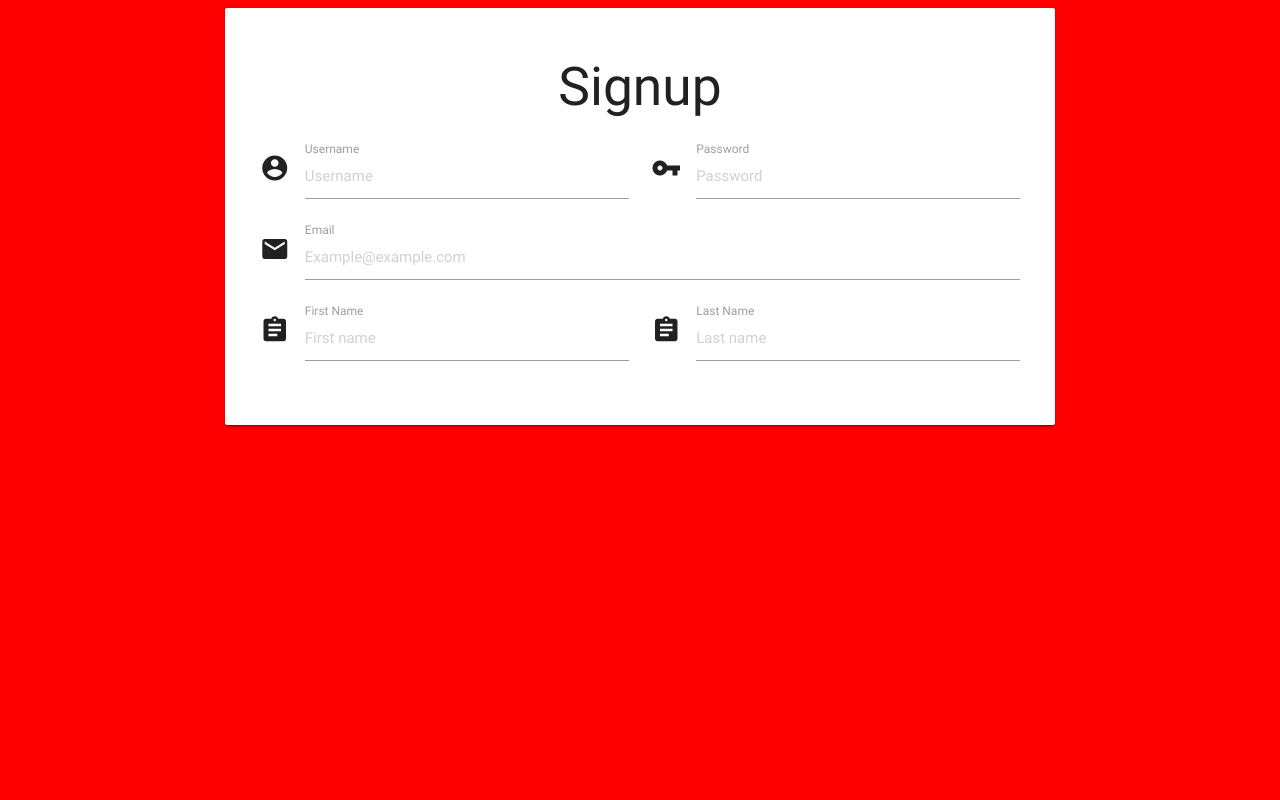
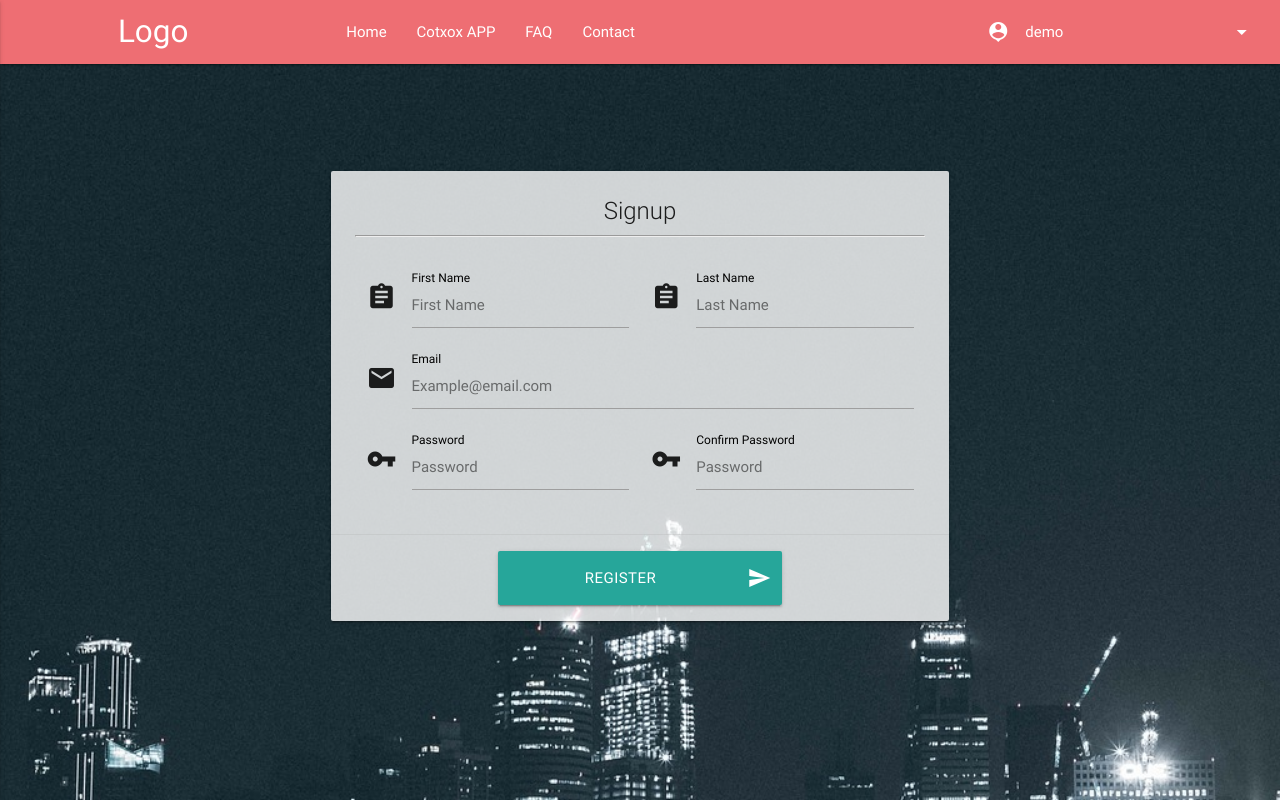
Before and after one commit to guilleCM/Cotxox_app, a Flask app: template templates/signup.html in a window 1280 px wide. Run offline with Flask 2, Linux system fonts and the light colour scheme; the template is opened without the code that fills it: values that come from a table or form of the project are taken from there, others are empty; a user stored in the database is signed in; some libraries are stand-ins or nearby versions.

Commit message:
alpha v.0.6

```diff
--- a/forms.py
+++ b/forms.py
@@ -9,6 +9,7 @@ class LoginForm(FlaskForm):
 class SignupForm(FlaskForm):
 	username = StringField('username')
 	password = PasswordField('password')
+	repeatPassword = PasswordField('repeatpassword')
 	email = StringField('email')
 	firstName = StringField('firstName')
 	lastName = StringField('lastName')
--- a/templates/base.html
+++ /dev/null
@@ -1,22 +0,0 @@
-<!DOCTYPE html>
-<html lang="en">
-
-<head>
-	<link type="text/css" rel="stylesheet" href="../static/css/materialize.min.css"  media="screen,projection"/>
-	<!-- <link type="text/css" rel="stylesheet" href="../static/css/custom.css"  media="screen,projection"/> -->
-	<link href="https://fonts.googleapis.com/icon?family=Material+Icons" rel="stylesheet">
-</head>
-
-<body>
-	{% block content %}{% endblock %}
-	<!--Import jQuery before materialize.js-->
-	<script type="text/javascript" src="https://code.jquery.com/jquery-2.1.1.min.js"></script>
-	<script type="text/javascript" src="../static/js/materialize.min.js"></script>
-	<!-- custom script -->
-	<script>
-		$('.cross-button').click(function() {
-			$('.flash-alerts').fadeOut("slow", function() {
-			});
-		});
-	</script>
-</body>
--- /dev/null
+++ b/templates/horizontal/base.html
@@ -0,0 +1,68 @@
+<!DOCTYPE html>
+<html lang="en">
+
+<head>
+	<link type="text/css" rel="stylesheet" href="../static/css/materialize.min.css"  media="screen,projection"/>
+	<!-- <link type="text/css" rel="stylesheet" href="../static/css/custom.css"  media="screen,projection"/> -->
+	<link href="https://fonts.googleapis.com/icon?family=Material+Icons" rel="stylesheet">
+</head>
+
+<body>
+	<nav>
+	<style>
+		#profile {
+			margin-top: 65px;
+		}
+		.badge {
+			border-radius: 5px;
+		}
+
+	</style>
+		<ul id="profile" class="dropdown-content" style="width:auto !important;">
+			<li><a href="#!">Profile</a></li>
+			<li><a href="#!">Messages <span class="new badge" data-badge-caption="">5</span></a></li>
+			<li class="divider"></li>
+			<li><a href="#!">Logout</a></li>
+		</ul>
+		<div class="nav-wrapper">
+			<div class="row">
+				<div class="col s2 offset-s1">
+				<a href="#!" class="brand-logo left">Logo</a>
+				</div>
+				<a href="#" data-activates="mobile-demo" class="button-collapse right"><i class="material-icons">menu</i></a>
+				<div class="col s6">
+				<ul class="hide-on-med-and-down">
+					<li><a href="sass.html">Home</a></li>
+					<li><a href="badges.html">Cotxox APP</a></li>
+					<li><a href="collapsible.html">FAQ</a></li>
+					<li><a href="mobile.html">Contact</a></li>
+				</ul>
+				</div>
+				<div class="col s3 right">
+					<ul class="hide-on-med-and-down">
+						<li style="width: 100%;"><a class="dropdown-button" href="#!" data-activates="profile"><i class="material-icons left">person_pin</i>{{ current_user.firstName }}<i class="material-icons right">arrow_drop_down</i></a></li>
+					</ul>
+				</div>
+				<ul class="side-nav" id="mobile-demo">
+					<li><a href="sass.html">Home</a></li>
+					<li><a href="badges.html">Cotxox APP</a></li>
+					<li><a href="collapsible.html">FAQ</a></li>
+					<li><a href="mobile.html">Contact</a></li>
+					<li><a href="mobile.html">Profile/Signup</a></li>
+				</ul>
+			</div>
+		</div>
+	</nav>
+	{% block content %}{% endblock %}
+	<!--Import jQuery before materialize.js-->
+	<script type="text/javascript" src="https://code.jquery.com/jquery-2.1.1.min.js"></script>
+	<script type="text/javascript" src="../static/js/materialize.min.js"></script>
+	<!-- custom script -->
+	<script>
+		$('.cross-button').click(function() {
+			$('.flash-alerts').fadeOut("slow", function() {
+			});
+		});
+		$(".button-collapse").sideNav();
+	</script>
+</body>
--- a/templates/index.html
+++ b/templates/horizontal/index.html
@@ -1,9 +1,11 @@
-{% extends "base.html" %}
+{% extends "/horizontal/base.html" %}
 
 {% block content %}
+
     <h1>Index!</h1>
 {% if current_user.is_authenticated %}
-  Hi {{ current_user.username }}!
+  Hi {{ current_user.firstName }}!
 {% endif %}
+	<h1>{{ device }}</h1>
 
 {% endblock %}
--- a/templates/login.html
+++ b/templates/login.html
@@ -35,7 +35,7 @@
 			cursor: pointer;
 		}
 		.card {
-			background-color: rgba(255,255,255,0.7);
+			background-color: rgba(255,255,255,0.8);
 		}
 		.input-field label {
 			color: black;
--- a/templates/signup.html
+++ b/templates/signup.html
@@ -2,46 +2,119 @@
 
 {% block content %}
     <style>
-    	html, body{
+		body {
+			background-image: url('../static/img/backgrounds/vertical-mobile.jpg');
+			background-size: cover;
+		}
+		html {
+			height: 100%;
+		}
+		.login-form {
+			display: flex;
+			position: absolute;
+			top: 0;
+			left: 0;
 			height: 100%;
 			width: 100%;
-    		background-color: red;
+		}
+		.login-form .row {
+			margin: 0 auto;
+		}
+		.valign-wrapper {
+			width: 100%;
+			margin: 0px;
+		}
+		.card {
+			background-color: rgba(255,255,255,0.8);
+		}
+		.cross-button {
+			cursor: pointer;
+		}
+		.input-field label {
+			color: black;
+		}
+		::-webkit-input-placeholder {
+			color: rgba(0,0,0,0.5);
+		}
+		@media(min-width: 760px) {
+			body {
+				background-image: url('../static/img/backgrounds/vertical-tablet.jpg')
+			}
+		}
+		@media(min-width: 1281px) {
+			body {
+				background-image: url('../static/img/backgrounds/horizontal-desktop.jpg')
+			}
 		}
     </style>
+
+<div class="container-fluid login-form">
+	<div class="row valign-wrapper">
+		<div class="col s10 m8 l6 offset-m2 offset-l3 offset-s1 valign">
+		    <div class="card">
+		    		{% with messages = get_flashed_messages(with_categories=true) %}
+	                {% if messages %}
+					<div class="row flash-alerts">
+						{% for category, message in messages %}
+						<div class="col s12">
+							<div class="card {{ category }}">
+								<div class="card-content white-text">
+									<span>{{ message }}</span><span class="right cross-button">x</span>
+								</div>
+							</div>
+						</div>
+						{% endfor %}
+					</div>
+					{% endif %}
+	                {% endwith %}
+				<form role="form" method="post">
+				 {{ form.hidden_tag() }}
+				<div class="card-content">
+					<span class="card-title center">Signup</span>
+					<hr><br>
 				    	<div class="row">
-    <div class="col s12 m8 offset-m2">
-	    <div class="card-panel">
-	    	<h2 style="text-align: center">Signup</h2>
-	    	<div class="row">
+
 				    		<div class="input-field col s12 m6">
-	    			<i class="material-icons prefix">account_circle</i>
-	          		<label for="username">Username</label>
-					{{ form.username(placeholder="Username", id="username", type="text", class="validate", required="true") }}
+				    			<i class="material-icons prefix">assignment</i>
+				    			<label for="firstName">First Name</label>
+				    			{{ form.firstName(placeholder="First Name", id="firstName", type="text", class="validate", required="true") }}
 				    		</div>
+
 				    		<div class="input-field col s12 m6">
-	    			<i class="material-icons prefix">vpn_key</i>
-	          		<label for="pasword">Password</label>
-	    			<input placeholder="Password" id="password" type="text" class="validate">
+				    			<i class="material-icons prefix">assignment</i>
+				          		<label for="lastName">Last Name</label>
+				    			{{ form.lastName(placeholder="Last Name", id="lastName", type="text", class="validate", required="true") }}
 				    		</div>
 
 				    		<div class="input-field col s12 m12">
 				    			<i class="material-icons prefix">email</i>
 				          		<label for="email">Email</label>
-	    			<input placeholder="Example@example.com" id="email" type="email" class="validate">
+				          		{{ form.email(placeholder="Example@email.com", id="email", type="email", class="validate", required="true") }}
 				    		</div>
+
 				    		<div class="input-field col s12 m6">
-	    			<i class="material-icons prefix">assignment</i>
-	    			<label for="first">First Name</label>
-	    			<input placeholder="First name" id="first" type="text" class="validate">
+				    			<i class="material-icons prefix">vpn_key</i>
+				          		<label for="password">Password</label>
+				          		{{ form.password(placeholder="Password", id="password", type="password", class="validate", required="true") }}
 				    		</div>
+
 				    		<div class="input-field col s12 m6">
-	    			<i class="material-icons prefix">assignment</i>
-	          		<label for="last">Last Name</label>
-	    			<input placeholder="Last name" id="last" type="text" class="validate">
+				    			<i class="material-icons prefix">vpn_key</i>
+				          		<label for="repeatPassword">Confirm Password</label>
+								{{ form.repeatPassword(placeholder="Password", id="repeatPassword", type="password", class="validate", required="true") }}
+				    		</div>
+				    	</div>
+			    </div>
+		    	<div class="card-action">
+    				<div class="row">
+	    				<button type="submit" action="submit" class="btn btn-large waves-effect col s6 offset-s3"> Register
+	    				<i class="material-icons right">send</i>
+	    				</button>
+	    			</div>
+	    		</div>
+	    		</form>
 		    </div>
     	</div>
     </div>
 </div>
-
-    </div>
 {% endblock %}
--- a/views.py
+++ b/views.py
@@ -1,7 +1,9 @@
-from flask import render_template, redirect, flash, url_for, session, request
+from flask import render_template, redirect, flash, url_for, session
 from forms import LoginForm, SignupForm
 from datetime import timedelta
 from flask_login import current_user, login_required, login_user, logout_user
+
+from middleware.Utils import Utils
 
 from app import app, db, login_manager
 from models import User
@@ -10,11 +12,32 @@ from models import User
 @app.route('/index')
 @login_required
 def index():
-	return render_template("index.html")
+	device = Utils.getDevice()
+	return render_template("/"+device+"/index.html",
+							device=device)
 
-@app.route('/signup')
+@app.route('/signup', methods=['GET', 'POST'])
 def signup():
 	form = SignupForm()
+	if form.validate_on_submit():
+		firstName = form.firstName.data
+		lastName = form.lastName.data
+		email = form.email.data
+		password = form.password.data
+		repeatPassword = form.repeatPassword.data
+		if User.query.filter_by(email=email).first() is not None:
+			flash('This email is already in use! Please try with another one', 'red')
+			return redirect(url_for('signup'))
+		if password != repeatPassword:
+			flash('The password fields doesn\'t match!', 'red')
+			return redirect(url_for('signup'))
+		new_user = User(password, email, firstName, lastName)
+		db.session.add(new_user)
+		db.session.commit()
+		flash('Succesfully registered. Now you can log in', 'green')
+		return redirect(url_for('login'))
+
+
 	return render_template("signup.html",
 							form=form)
 
```
Also changed, not shown: middleware/Utils.py (added, +12 -0 lines), models.py (+13 -15 lines), db/cotxox.db, middleware/__init__.py (added). Lines whose indentation alone changed are shown as unchanged.
